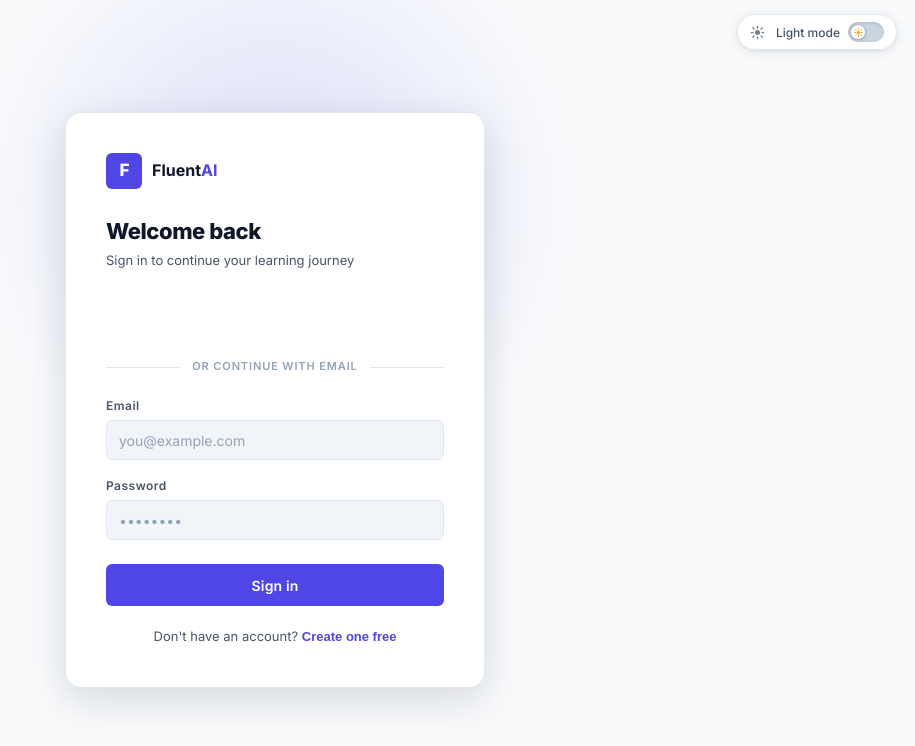
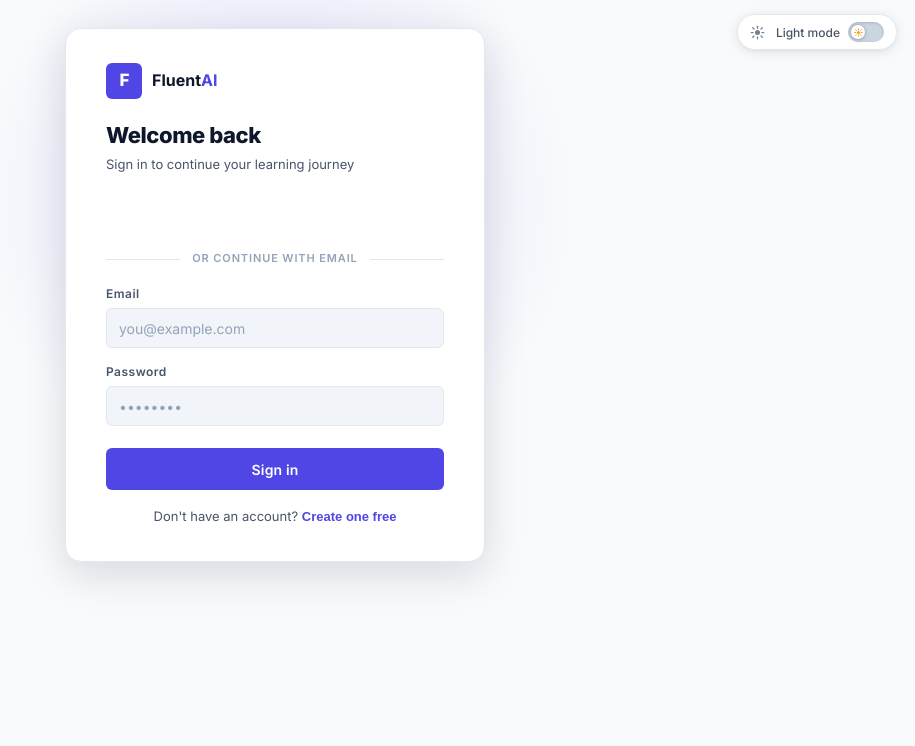
Before and after one commit to padmaja48/Fluent_AI, a React (Vite) app in the folder client/: page / in a window 1280 px wide. Shown: the top 746 px of the page, without its empty margins (365-1280 px from the left). Built offline with nearby package versions, Linux system fonts and the light colour scheme; no server answers.

Commit message:
Fix auth form scrolling

```diff
--- a/client/src/styles/Auth.css
+++ b/client/src/styles/Auth.css
@@ -1,13 +1,16 @@
 /* ── Auth page wrapper ────────────────────────────── */
 .auth-container {
   display: flex;
-  align-items: center;
+  align-items: flex-start;
   justify-content: center;
-  min-height: 100vh;
-  padding: 24px;
+  height: 100dvh;
+  min-height: 0;
+  padding: 28px 24px;
   background: var(--app-bg);
   position: relative;
-  overflow: hidden;
+  overflow-x: hidden;
+  overflow-y: auto;
+  -webkit-overflow-scrolling: touch;
 }
 
 /* Subtle gradient blob behind the card */
@@ -28,7 +31,7 @@
   position: relative;
   width: 100%;
   max-width: 420px;
-  padding: 40px;
+  padding: 34px 40px;
   background: var(--surface);
   border: 1px solid var(--border);
   border-radius: var(--radius3);
@@ -40,7 +43,7 @@
   display: flex;
   align-items: center;
   gap: 10px;
-  margin-bottom: 28px;
+  margin-bottom: 22px;
 }
 
 .auth-card-logo .logo-mark {
@@ -76,14 +79,15 @@
 .auth-card-subtitle {
   font-size: 13px;
   color: var(--text2);
-  margin-bottom: 28px;
+  margin-bottom: 20px;
 }
 
 /* ── Google button wrapper ────────────────────────── */
 .google-btn-wrapper {
   display: flex;
   justify-content: center;
-  margin-bottom: 20px;
+  min-height: 40px;
+  margin-bottom: 16px;
 }
 
 /* ── Divider ──────────────────────────────────────── */
@@ -91,7 +95,7 @@
   display: flex;
   align-items: center;
   gap: 12px;
-  margin-bottom: 20px;
+  margin-bottom: 16px;
 }
 .auth-divider::before,
 .auth-divider::after {
@@ -111,7 +115,7 @@
 
 /* ── Form groups ──────────────────────────────────── */
 .form-group {
-  margin-bottom: 16px;
+  margin-bottom: 14px;
   display: flex;
   flex-direction: column;
   gap: 5px;
@@ -143,7 +147,7 @@
 /* ── Footer link ──────────────────────────────────── */
 .auth-link {
   text-align: center;
-  margin-top: 20px;
+  margin-top: 16px;
   color: var(--text2);
   font-size: 13px;
 }
@@ -175,10 +179,14 @@
    RESPONSIVE
 ═══════════════════════════════════════════════════ */
 @media (max-width: 480px) {
-  .auth-container { padding: 16px; align-items: flex-start; padding-top: 40px; }
+  .auth-container { padding: 18px 16px; }
   .auth-card { padding: 28px 20px; border-radius: var(--radius2); }
   .auth-card h1 { font-size: 20px; }
   .google-btn-wrapper { transform: scale(0.95); transform-origin: center; }
+}
+
+@media (min-height: 860px) {
+  .auth-container { align-items: center; }
 }
 
 @media (max-width: 360px) {
```
